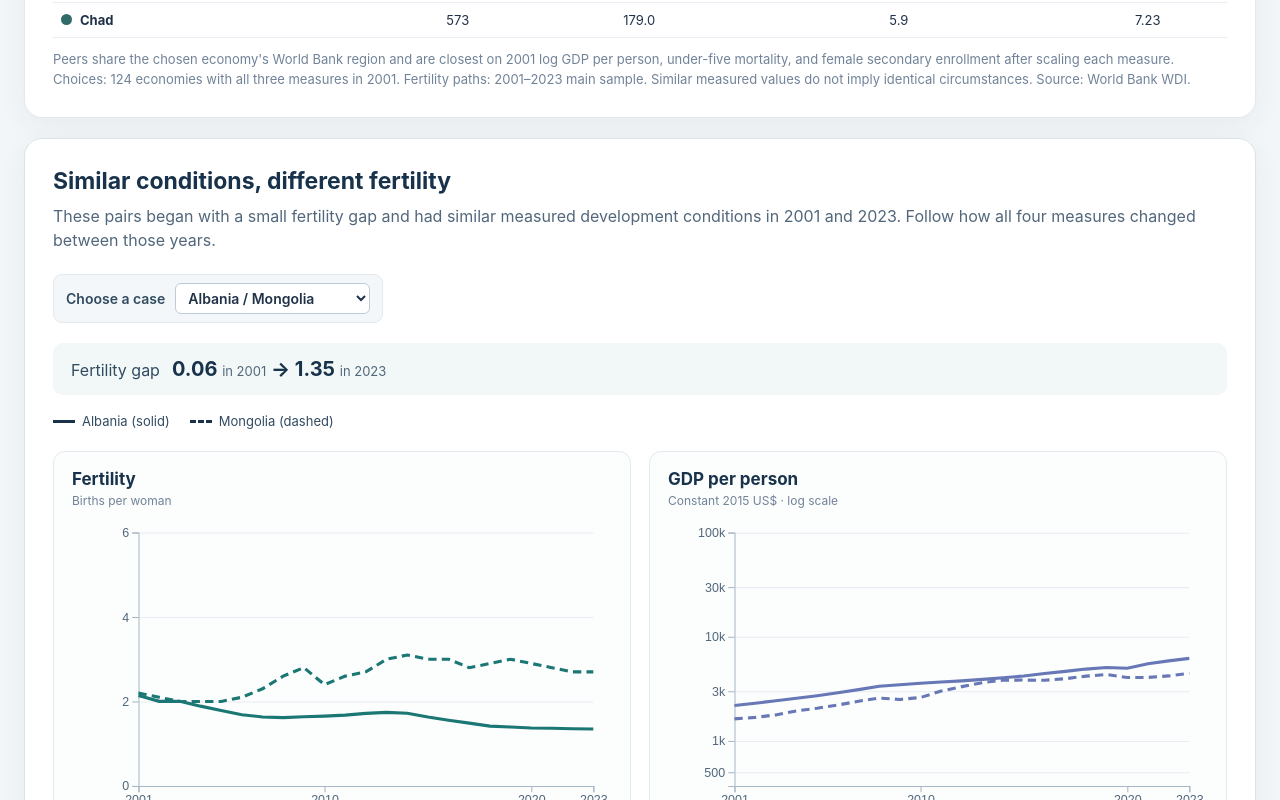
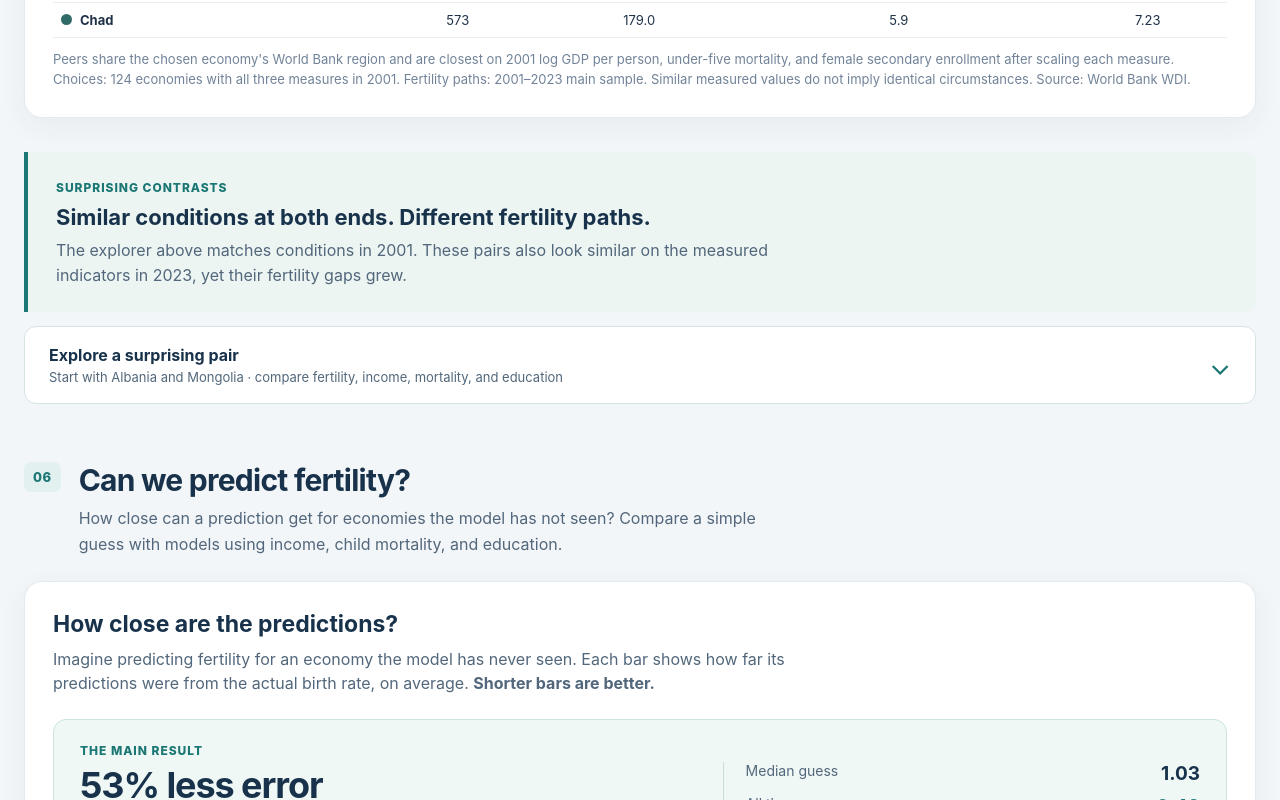
Before and after one commit to LinhNguyen2901/beyond-birth-rate, a React app in the folder frontend/: page / in a window 1280 px wide. Shown: the part 9460-10260 px from the top of the page. Built offline with nearby package versions, Linux system fonts and the light colour scheme; the HTML template or start-up script is replaced by a standard one.

Commit message:
make outlier pairs more intuitive

```diff
--- a/frontend/src/App.css
+++ b/frontend/src/App.css
@@ -232,6 +232,20 @@
 .peer-legend { display: flex; flex-wrap: wrap; gap: 8px 20px; margin-top: 18px; color: #314b60; font-size: 13px; }
 .peer-legend span { display: inline-flex; align-items: center; gap: 7px; }
 .peer-legend i { display: inline-block; width: 22px; border-top: 3px solid; }
+.peer-mobile-cue { display: none; }
+.case-bridge { margin: 34px 0 14px; padding: 24px 28px; border-left: 4px solid #1a7774; border-radius: 0 12px 12px 0; background: #edf5f3; }
+.case-bridge > span { color: #1a7774; font-size: 12px; font-weight: 800; letter-spacing: .08em; text-transform: uppercase; }
+.case-bridge h3 { margin: 8px 0; color: #17324a; font-size: 22px; }
+.case-bridge p { max-width: 780px; margin: 0; color: #52677b; line-height: 1.55; }
+.case-study > summary { display: flex; align-items: center; justify-content: space-between; gap: 18px; padding: 18px 24px; border: 1px solid #d5e3e5; border-radius: 12px; background: #fff; color: #17324a; cursor: pointer; list-style: none; }
+.case-study > summary::-webkit-details-marker { display: none; }
+.case-study > summary:hover { border-color: #1a7774; background: #f8fbfa; }
+.case-study > summary:focus-visible { outline: 2px solid #1a7774; outline-offset: 3px; }
+.case-study > summary span:first-child { display: flex; flex-direction: column; gap: 4px; }
+.case-study > summary small { color: #52677b; font-size: 13px; font-weight: 400; }
+.case-arrow { flex: none; color: #1a7774; font-size: 28px; line-height: 1; }
+.case-study[open] .case-arrow { transform: rotate(180deg); }
+.case-study .case-card { margin-top: 14px; }
 
 .case-card { border-color: #d7e6e3; }
 .case-card > label { margin-top: 22px; }
@@ -293,6 +307,12 @@
   .overview-history-grid { grid-template-columns: 1fr; }
   .overview-card svg { min-width: 0; }
   .chart-card .peer-controls label { min-width: 0; width: 100%; }
+  .peer-mobile-cue { display: block; margin-top: 14px !important; padding: 9px 12px; border-radius: 7px; background: #f0f6f5; color: #315d5a !important; font-size: 12px; }
+  .peer-table-cue { margin-bottom: 0 !important; }
+  .peer-legend { display: grid; grid-template-columns: repeat(2, minmax(0, 1fr)); gap: 9px; }
+  .peer-legend span { min-width: 0; }
+  .case-bridge { padding: 18px; }
+  .case-study > summary { padding: 15px; }
   .case-card > label { width: 100%; }
   .case-card > label select { width: 100%; }
   .case-grid { grid-template-columns: 1fr; }
--- a/frontend/src/App.jsx
+++ b/frontend/src/App.jsx
@@ -103,11 +103,19 @@ export default function App() {
           <span className="section-number">05</span>
           <div>
             <h2 id="section-5">Similar beginnings, different journeys</h2>
-            <p>Choose one economy to see nearby peers based on three measured starting conditions in 2001. Then compare the fertility paths that followed.</p>
+            <p>Choose an economy, meet peers with similar measured conditions in 2001, and follow their fertility paths.</p>
           </div>
         </div>
         <PeerHistoryChart />
-        <CaseComparisonChart />
+        <div className="case-bridge">
+          <span>Surprising contrasts</span>
+          <h3>Similar conditions at both ends. Different fertility paths.</h3>
+          <p>The explorer above matches conditions in 2001. These pairs also look similar on the measured indicators in 2023, yet their fertility gaps grew.</p>
+        </div>
+        <details className="case-study">
+          <summary><span><strong>Explore a surprising pair</strong><small>Start with Albania and Mongolia · compare fertility, income, mortality, and education</small></span><span aria-hidden="true" className="case-arrow">⌄</span></summary>
+          <CaseComparisonChart />
+        </details>
       </section>
 
       <section className="story-section" aria-labelledby="section-6">
--- a/frontend/src/components/CaseComparisonChart.jsx
+++ b/frontend/src/components/CaseComparisonChart.jsx
@@ -145,9 +145,9 @@ export default function CaseComparisonChart() {
 
   return (
     <section className="chart-card case-card">
-      <h2>Similar conditions, different fertility</h2>
-      <p>These pairs began with a small fertility gap and had similar measured development conditions in 2001 and 2023. Follow how all four measures changed between those years.</p>
-      <label>Choose a case
+      <h2>Similar on paper, different fertility paths</h2>
+      <p>These pairs were selected because their fertility gaps widened. They are interesting contrasts, not typical outcomes. Income, mortality, and education were used to find similar pairs; fertility was compared afterward.</p>
+      <label>Choose a pair
         <select value={caseIndex} onChange={e => setCaseIndex(Number(e.target.value))}>
           {shortlist.map((item, index) =>
             <option key={item.codes.join('-')} value={index}>{item.names.join(' / ')}</option>
--- a/frontend/src/components/PeerHistoryChart.jsx
+++ b/frontend/src/components/PeerHistoryChart.jsx
@@ -101,10 +101,12 @@ export default function PeerHistoryChart() {
       <div className="peer-legend">
         {countries.map((d, index) => <span key={d.iso3}><i style={{ borderColor: d.color, borderTopStyle: d.dash ? 'dashed' : 'solid' }} />{d.start.country}{index === 0 && ' (chosen)'}</span>)}
       </div>
+      <p className="peer-mobile-cue">Swipe sideways to see the full chart. Use the legend to match each line to an economy.</p>
       <svg ref={chartRef} role="img" aria-label={`Fertility histories for ${countries[0].start.country} and ${countries.length - 1} nearby peers, 2001 to 2023`} />
       <div className="chart-tooltip" aria-hidden="true" />
       <p className="chart-readout" aria-live="polite">Hover or focus a line to see its endpoint values.</p>
-      <div className="table-wrap">
+      <p className="peer-mobile-cue peer-table-cue">Swipe the table sideways to see all starting values.</p>
+      <div className="table-wrap" tabIndex="0" role="region" aria-label="Measured starting conditions table, scroll horizontally for more columns">
         <table>
           <caption>Measured starting conditions in 2001</caption>
           <thead><tr><th>Economy</th><th>GDP/person ($)</th><th>Under-five deaths/1,000</th><th>Female enrollment (%)</th><th>Fertility</th></tr></thead>
```
